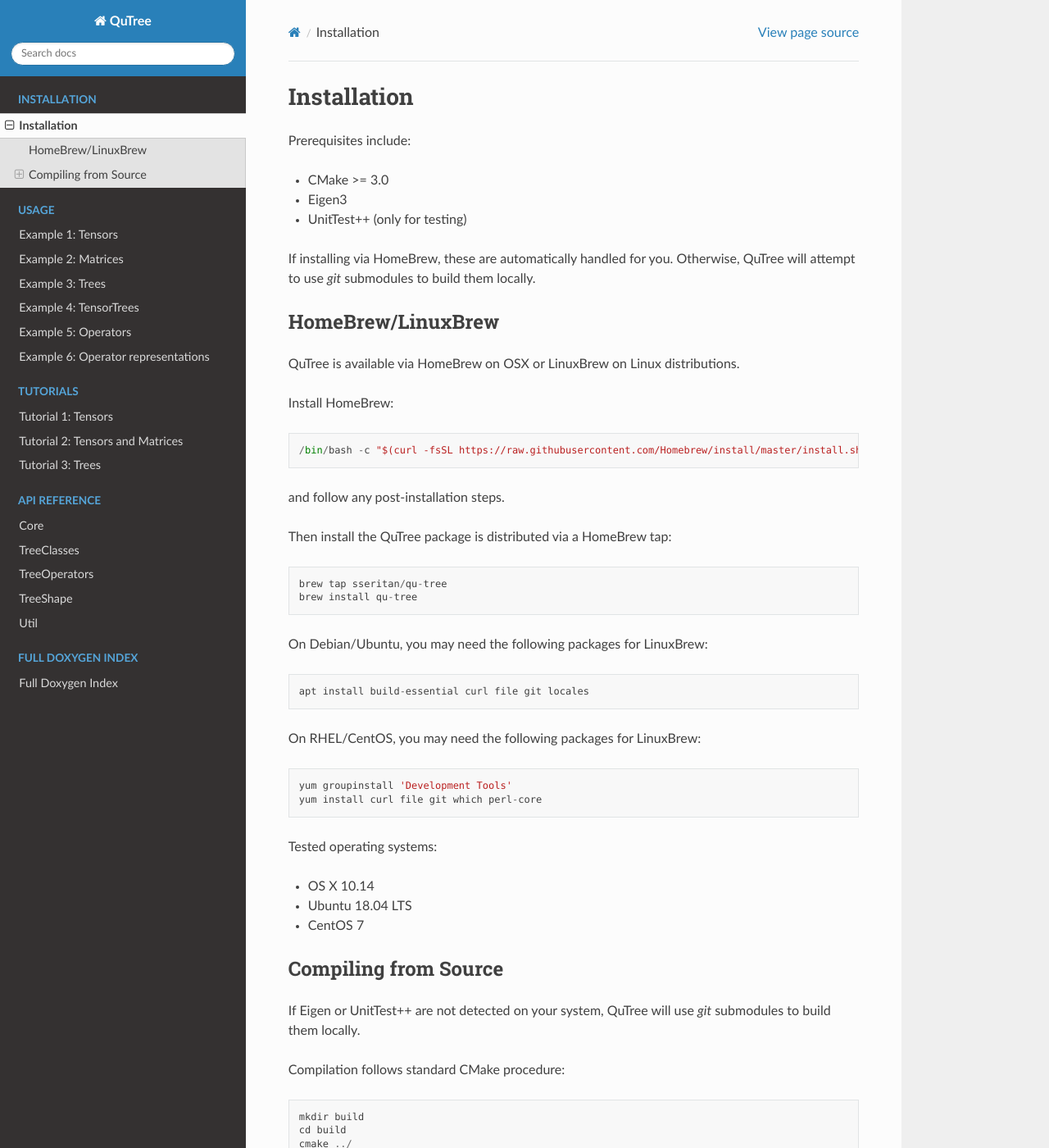
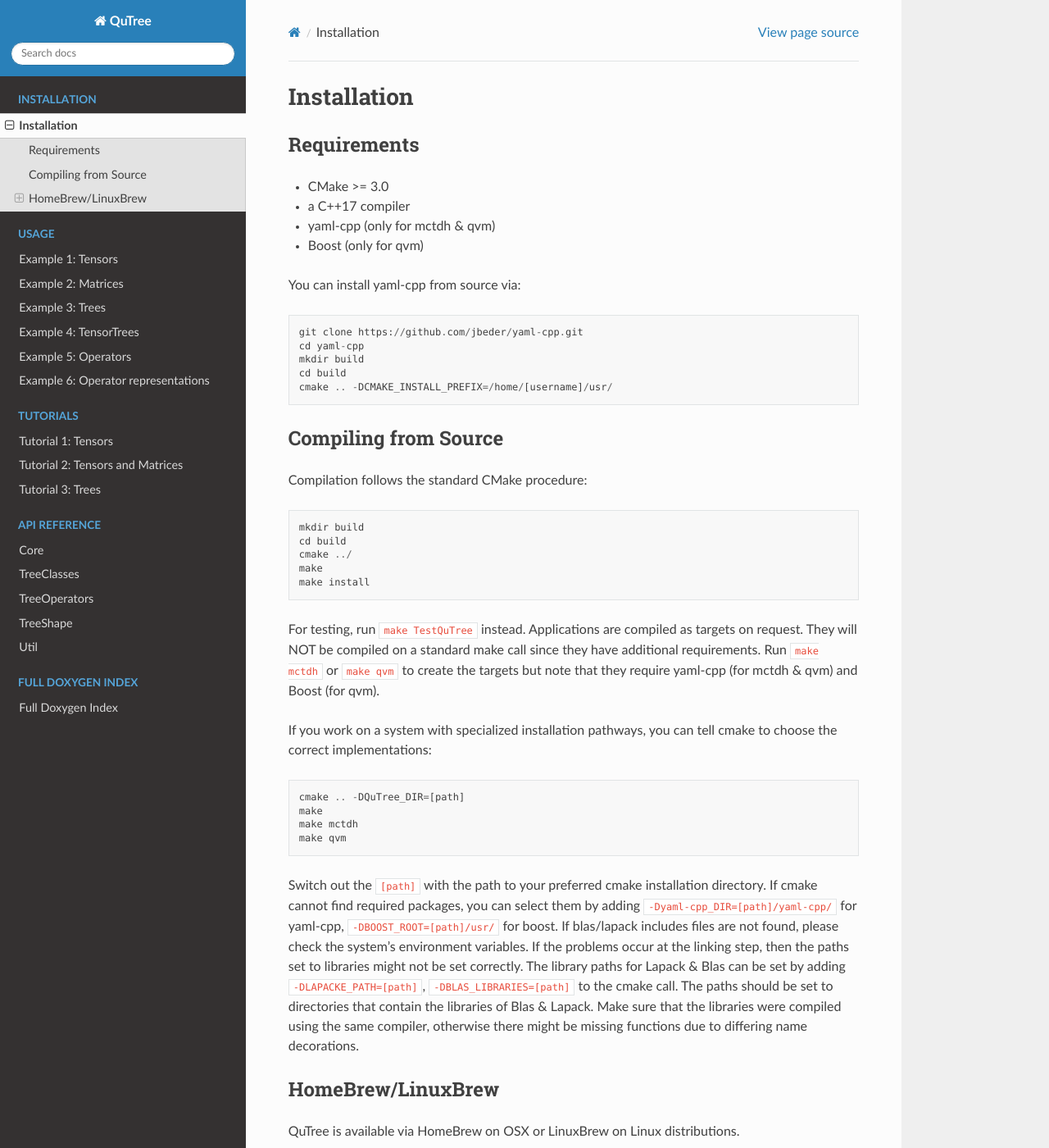
Before and after one commit to roman-ellerbrock/QuTree, a Sphinx documentation site: the page built from docs/sphinx/installation.rst, in a window 1280 px wide and 1400 px high. Shown: the whole window at 82% size. Built offline with Sphinx 7.4.7 and the Read the Docs theme 2.0.0, drawn with Linux system fonts in a browser that asks for light colours; some of the changed text lies outside the part shown.

Commit message:
Adding installation documentation.

```diff
--- a/docs/sphinx/installation.rst
+++ b/docs/sphinx/installation.rst
@@ -2,14 +2,55 @@
 Installation
 ============
 
-Prerequisites include:
+Requirements
+============
 
 * CMake >= 3.0
-* Eigen3
-* UnitTest++ (only for testing)
+* a C++17 compiler
+* yaml-cpp (only for mctdh & qvm)
+* Boost (only for qvm)
 
-If installing via HomeBrew, these are automatically handled for you.
-Otherwise, QuTree will attempt to use `git` submodules to build them locally.
+You can install yaml-cpp from source via::
+
+    git clone https://github.com/jbeder/yaml-cpp.git
+    cd yaml-cpp
+    mkdir build
+    cd build
+    cmake .. -DCMAKE_INSTALL_PREFIX=/home/[username]/usr/
+
+Compiling from Source
+=====================
+
+Compilation follows the standard CMake procedure::
+
+    mkdir build
+    cd build
+    cmake ../
+    make
+    make install
+
+For testing, run :code:`make TestQuTree` instead.
+Applications are compiled as targets on request. They will NOT be compiled on a standard make call since they
+have additional requirements. Run :code:`make mctdh` or :code:`make qvm` to create the targets but note that they require
+yaml-cpp (for mctdh & qvm) and Boost (for qvm).
+
+If you work on a system with specialized installation pathways, you can tell cmake to choose the correct
+implementations::
+
+    cmake .. -DQuTree_DIR=[path]
+    make
+    make mctdh
+    make qvm
+
+Switch out the :code:`[path]` with the path to your preferred cmake installation directory.
+If cmake cannot find required packages, you can select them by adding :code:`-Dyaml-cpp_DIR=[path]/yaml-cpp/`
+for yaml-cpp, :code:`-DBOOST_ROOT=[path]/usr/` for boost. If blas/lapack includes files are not found, please check
+the system's environment variables.
+If the problems occur at the linking step, then the paths set to libraries might not be set correctly.
+The library paths for Lapack & Blas can be set by adding :code:`-DLAPACKE_PATH=[path]`, :code:`-DBLAS_LIBRARIES=[path]`
+to the cmake call. The paths should be set to directories
+that contain the libraries of Blas & Lapack. Make sure that the libraries were compiled using the same compiler, otherwise there
+might be missing functions due to differing name decorations.
 
 HomeBrew/LinuxBrew
 ==================
@@ -26,7 +67,6 @@
     brew tap sseritan/qu-tree
     brew install qu-tree
 
-
 On Debian/Ubuntu, you may need the following packages for LinuxBrew::
 
     apt install build-essential curl file git locales
@@ -42,21 +82,6 @@
 * Ubuntu 18.04 LTS
 * CentOS 7
 
-Compiling from Source
-=====================
-
-If Eigen or UnitTest++ are not detected on your system, QuTree will use `git` submodules to build them locally.
-
-Compilation follows standard CMake procedure::
-
-    mkdir build
-    cd build
-    cmake ../
-    make
-    make install
-
-For testing, run :code:`make TestQuTree` instead.
-
 OpenMP Support
 --------------
 If you want to enable OpenMP for multi-threading on OS X, do the following:
```
Also changed, not shown: README.md (+7 -2 lines).
